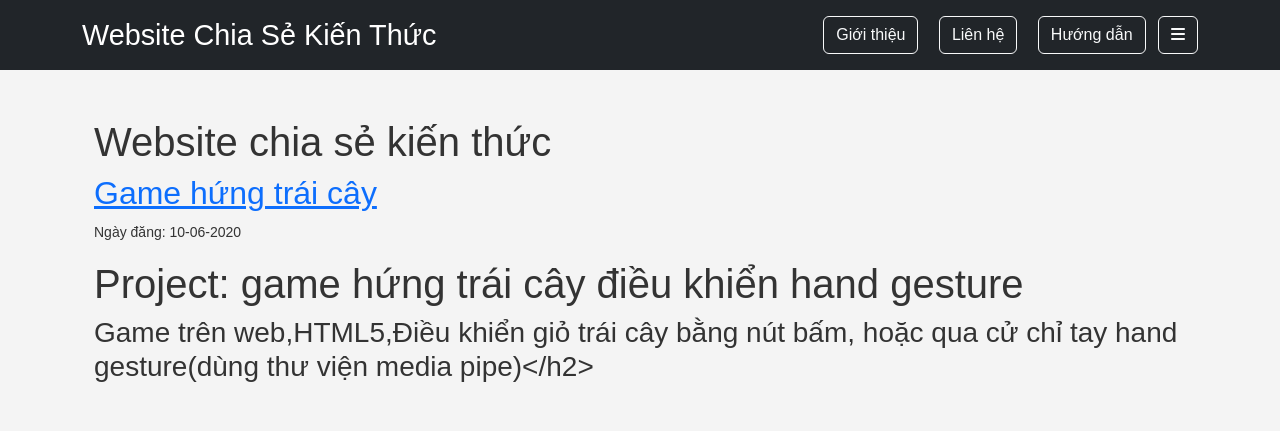
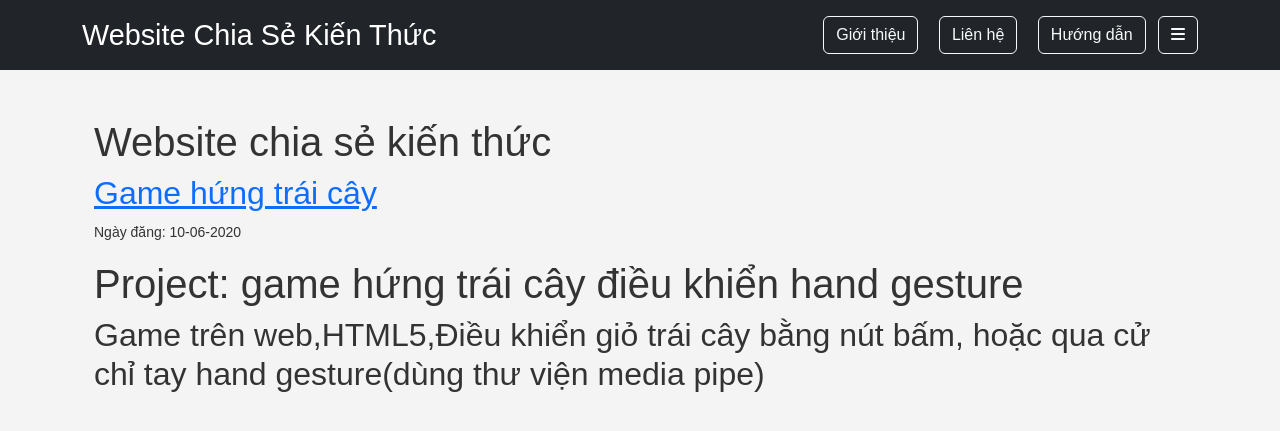
Before and after one commit to Hhuynam/web_blog_github_page, a Jekyll site: the page built from index.html, in a window 1280 px wide. Shown: the top 431 px of the page. Built offline with Jekyll 4.4.1, drawn with Linux system fonts in a browser that asks for light colours.

```diff
--- a/_layouts/theme.html
+++ b/_layouts/theme.html
@@ -27,7 +32,7 @@
     </div>
   </header>
 
-  <!-- Navbar tự động cập nhật danh sách bài đăng trong _posts -->
+  <!-- Navbar -->
   <nav id="main-nav" class="bg-light p-3">
     <div class="container">
       <ul class="nav">
--- a/_posts/2025-06-18-GameHungTraiCay.md
+++ b/_posts/2025-06-18-GameHungTraiCay.md
@@ -6,4 +6,4 @@
 permalink: /game-hung-trai-cay/
 ---
 <h1>Project: game hứng trái cây điều khiển hand gesture</h1>
-<h3>Game trên web,HTML5,Điều khiển giỏ trái cây bằng nút bấm, hoặc qua cử chỉ tay hand gesture(dùng thư viện media pipe)</h2>
+<h2>Game trên web,HTML5,Điều khiển giỏ trái cây bằng nút bấm, hoặc qua cử chỉ tay hand gesture(dùng thư viện media pipe)</h2>
```
Also changed, not shown: other parts of _layouts/theme.html (+5 -0 lines). Lines whose indentation alone changed are shown as unchanged.
